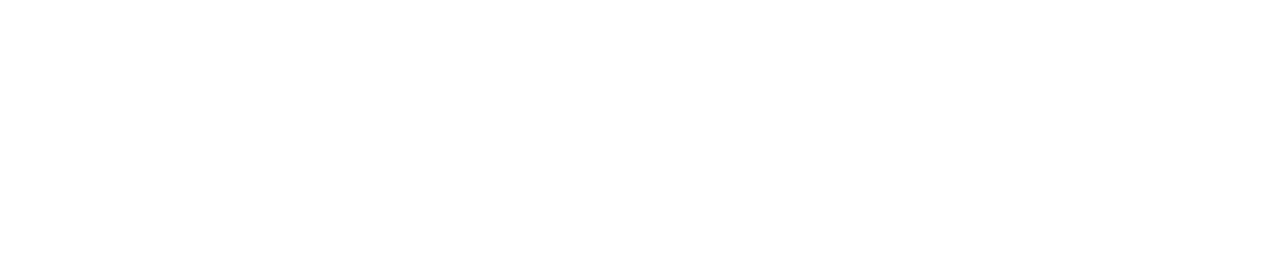
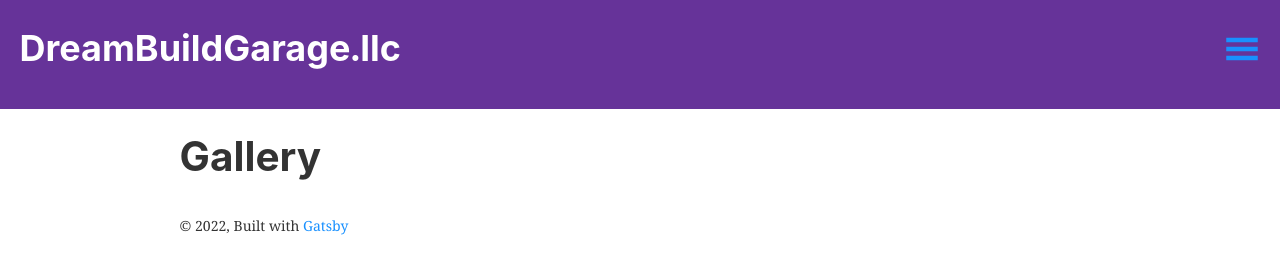
Before and after one commit to luiscmartinez/dreambuildgarage, a Gatsby site: page /gallery in a window 1280 px wide. Before the commit this address had no page. Built offline with nearby package versions, Linux system fonts and the light colour scheme; Gatsby itself is replaced by a stand-in of ours.

Commit message:
created galley page

```diff
--- a/src/components/antd/dropdown-menu/index.js
+++ b/src/components/antd/dropdown-menu/index.js
@@ -23,7 +23,7 @@
     </Menu.Item>
     <Menu.Divider />
     <Menu.Item key="2" icon={<GrGallery />}>
-      gallery(coming soon)
+      <Link to="/gallery/">gallery(coming soon)</Link>
     </Menu.Item>
     <Menu.Divider />
     <Menu.Item key="3" icon={<AiFillYoutube />}>
--- /dev/null
+++ b/src/pages/gallery.js
@@ -0,0 +1,14 @@
+import * as React from "react"
+
+import Layout from "../components/layout"
+import Seo from "../components/seo"
+
+const SecondPage = () => {
+  return (
+    <Layout>
+      <Seo title="DBG's galley" />
+      <h1>Gallery</h1>
+    </Layout>
+  )
+}
+export default SecondPage
```
